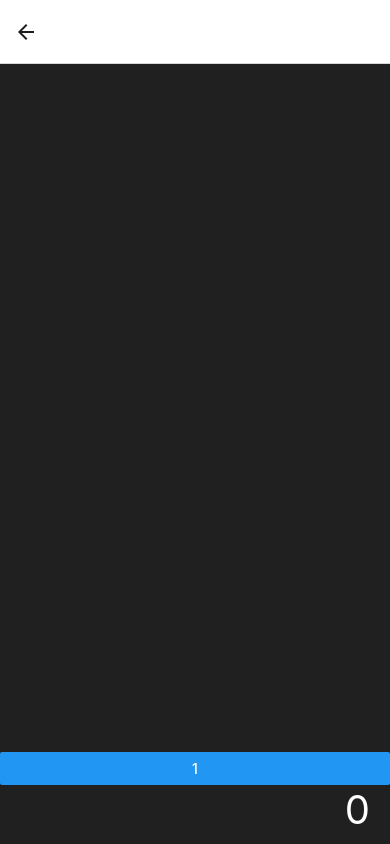
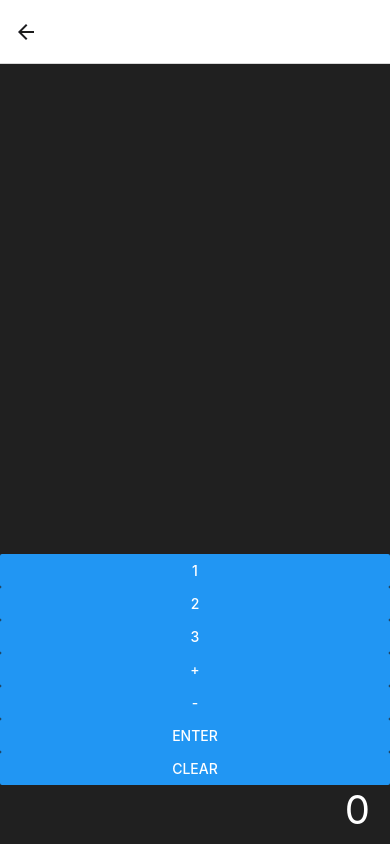
Before and after one commit to JordiIctech/Task-Manager, a React Native app: screen / in a window 390 px wide. Both pictures are taken after a click on the button "GO TO CALCULATOR". Built offline with nearby package versions, Linux system fonts and the light colour scheme.

Commit message:
Basic Calculator Working.

```diff
--- a/Calculator.js
+++ b/Calculator.js
@@ -5,15 +5,41 @@ import { StyleSheet, View, SafeAreaView, Text, Button } from "react-native"
 import {styles} from "./Stylesdef.js"
 
 export function CalculatorScreen({ navigation }) {
-  var passingV = 134 + 9
+  var passingV = ""
   var [computedValue, setCount] = useState(0);
 
   return (
     <View style={styles.container}>
 
+        <Button style={styles.button1} // Numbers for Calculator
+          title="1"
+          onPress={() => passingV += "1"}
+        />
         <Button style={styles.button1}
-          title="1"
-          onPress={() => setCount(computedValue + 1)}
+          title="2"
+          onPress={() => passingV += "2"}
+        />
+        <Button style={styles.button1}
+          title="3"
+          onPress={() => passingV += "3"}
+        />
+
+        <Button style={styles.button1} // Calculator Operations
+          title="+"
+          onPress={() => passingV += "+"}
+        />
+        <Button style={styles.button1}
+          title="-"
+          onPress={() => passingV += "-"}
+        />
+
+        <Button style={styles.button1} //Special Operations
+          title="Enter"
+          onPress={() => setCount(computedValue = eval(passingV))}
+        />
+        <Button style={styles.button1} //Special Operations
+          title="Clear"
+          onPress={() => setCount(computedValue = " ")}
         />
 
       <StatusBar style="light" />
```
Also changed, not shown: 1 other file (tests, documents, lock files or other folders).
